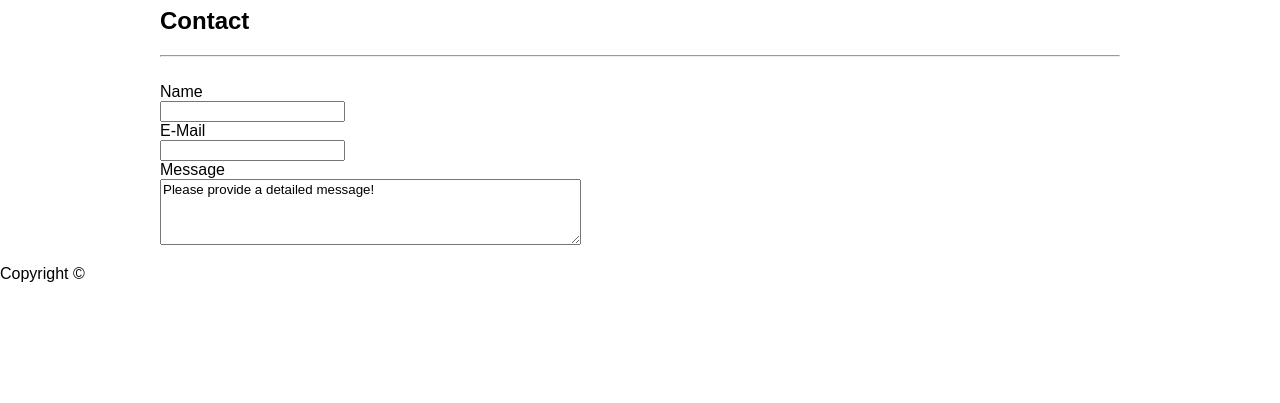
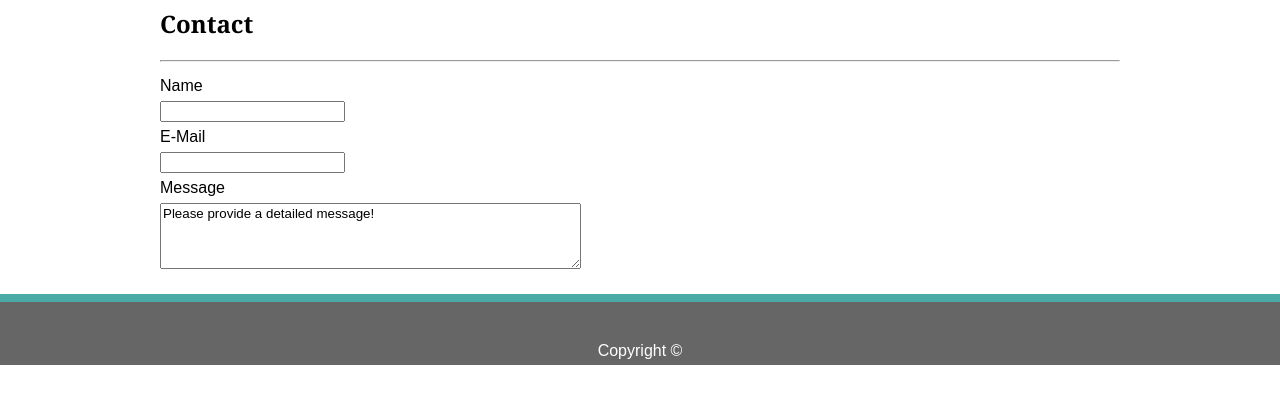
Before and after one commit to pcharpia6/Basic-Portfolio, a plain HTML site: page contact.html in a window 1280 px wide. Shown: the part 109-512 px from the top of the page. Drawn offline with Linux system fonts and the light colour scheme.

Commit message:
footer formatting - trying sticky

```diff
--- a/Assets/css/style.css
+++ b/Assets/css/style.css
@@ -5,6 +5,7 @@
 
 body {
     margin: 0px;
+    min-height: 100%;
 }
 
 .container {
@@ -16,6 +17,22 @@ body {
     clear: both;
 }
 
+footer {
+    background-color: #666666;
+    text-align: center;
+    padding-top: 40px;
+    padding-bottom: 5px;
+    color: #ffffff;
+    border-top: 8px solid #4aaaa5;
+    position: -webkit-sticky;
+    position: sticky;
+    bottom: 0;
+}
+
+footer p {
+    margin: 0px;
+}
+
 h1 {
     font-family: 'Georgia', Times, Times New Roman, serif;
     color: white;
@@ -25,8 +42,24 @@ h1 {
     text-align: center;
 }
 
-h3 {
+h2 {
     font-family: 'Georgia', Times, Times New Roman, serif;
+}
+
+form {
+    margin: 15px 0px;
+}
+
+form label {
+    margin: 6px 0px;
+}
+
+form input {
+    margin: 6px 0px;
+}
+
+form textarea {
+    margin: 6px 0px;
 }
 
 .nav {
```
Also changed, not shown: contact.html (+0 -2 lines).
